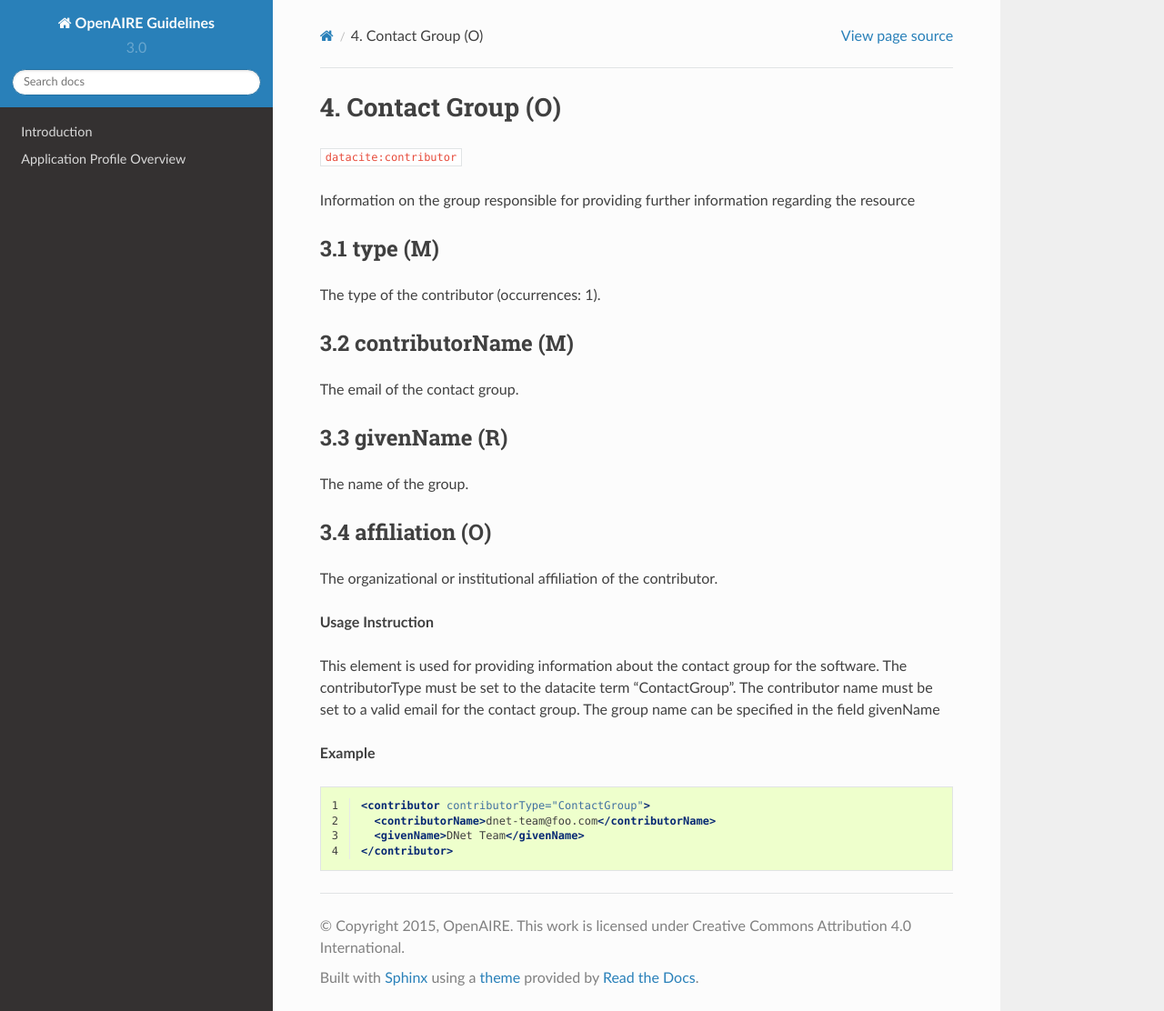
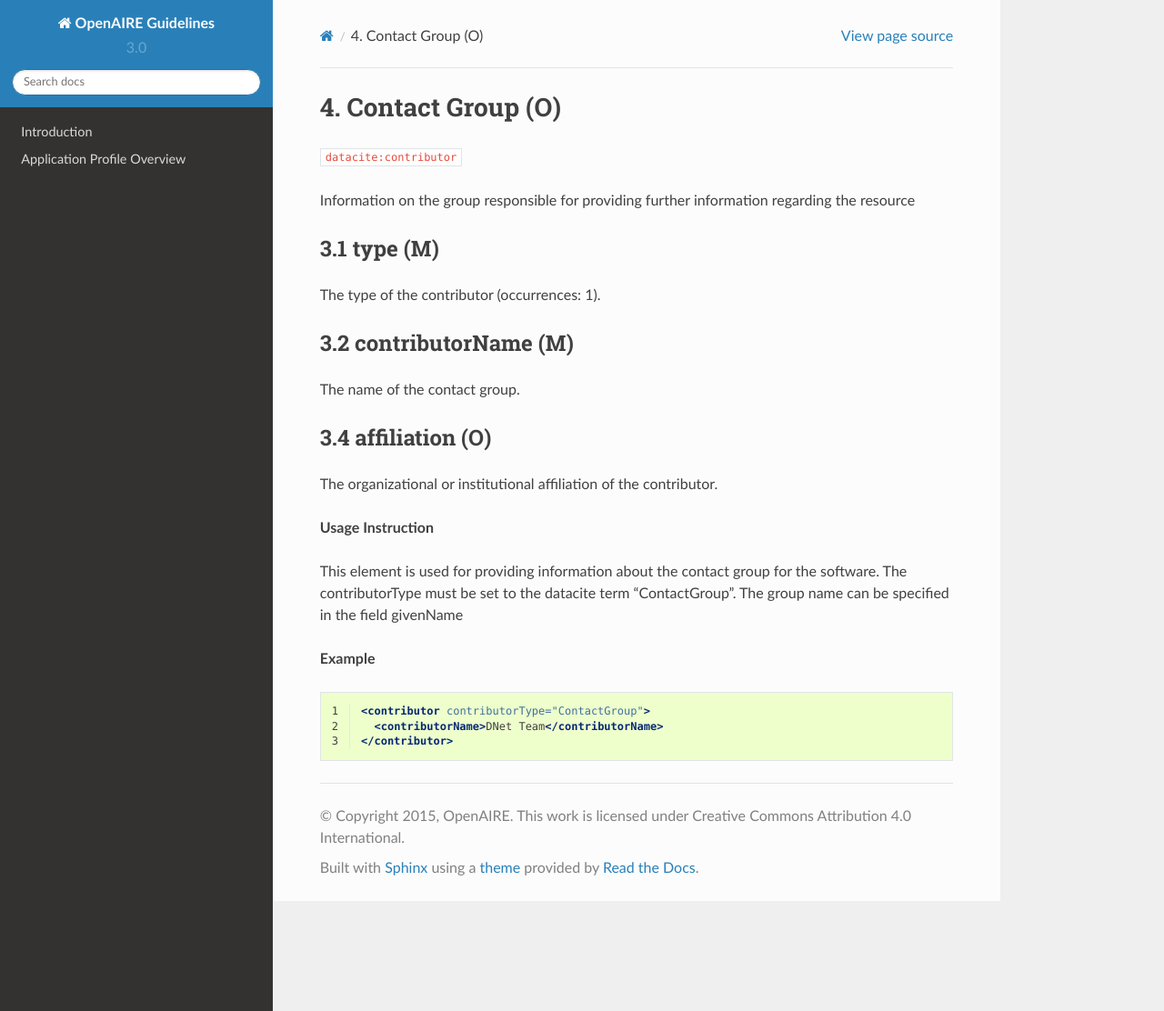
Before and after one commit to mirima2/software_guidelines, a Sphinx documentation site: the page built from docs/source/field_contact_group.rst, in a window 1280 px wide and 1112 px high. Shown: the whole window at 91% size. Built offline with Sphinx 7.4.7 and the Read the Docs theme 2.0.0, drawn with Linux system fonts in a browser that asks for light colours.

Commit message:
aggiunte nuove guidelins

```diff
--- a/docs/source/field_contact_group.rst
+++ b/docs/source/field_contact_group.rst
@@ -16,13 +16,7 @@ The type of the contributor (occurrences: 1).
 3.2 contributorName (M)
 -------------------
 
-The email of the contact group.
-
-
-3.3 givenName (R)
------------------
-
-The name of the group.
+The name of the contact group.
 
 
 3.4 affiliation (O)
@@ -33,7 +27,7 @@ The organizational or institutional affiliation of the contributor.
 
 **Usage Instruction**
 
-This element is used for providing information about the contact group for the software. The contributorType must be set to the datacite term "ContactGroup". The contributor name must be set to a valid email for the contact group. The group name can be specified in the field givenName
+This element is used for providing information about the contact group for the software. The contributorType must be set to the datacite term "ContactGroup".  The group name can be specified in the field givenName
 
 **Example**
 
@@ -41,6 +35,5 @@ This element is used for providing information about the contact group for the s
    :linenos:
 
    <contributor contributorType="ContactGroup">
-     <contributorName>dnet-team@foo.com</contributorName>
-     <givenName>DNet Team</givenName>
+     <contributorName>DNet Team</contributorName>
    </contributor>
--- a/docs/source/field_contact_person.rst
+++ b/docs/source/field_contact_person.rst
@@ -16,7 +16,7 @@ The type of the contributor (occurrences: 1).
 3.2 contributorName (M)
 -------------------
 
-The email of the contact person.
+The name of the contact person. Use inverted name, so the syntax will be the following: “surname”, “initials” (“first name”) “prefix”.
 
 
 3.3 givenName (R)
@@ -65,7 +65,5 @@ This element is used for providing information about the contact person for the
    :linenos:
 
    <contributor contributorType="ContactPerson">
-     <contributorName>pippo@foo.com</contributorName>
-     <givenName>Name</givenName>
-     <familyName>Surname</familyName>
+     <contributorName>Doe, John</contributorName>
    </contributor>
--- a/docs/source/field_software_type.rst
+++ b/docs/source/field_software_type.rst
@@ -13,10 +13,10 @@ Specifies the type of the resource being described. Free text.
 
 **Usage Instruction**
 
-This element contains the name of the software repository. Since we are describing software resources, the resourceTypeGeneral must be set to the DataCite term "Software"
+This element contains information about the type of software. Since we are describing software resources, the resourceTypeGeneral must be set to the DataCite term "Software"
 
 .. note::
-  For OpenAIRE-Connect communities the vocabulary is controlled and established by the community
+  For OpenAIRE-Connect communities a controlled vocabulary established for each community must be used
 
 
 **Example**
--- a/docs/source/field_subject.rst
+++ b/docs/source/field_subject.rst
@@ -1,6 +1,6 @@
 .. _datacite:subject:
 
-2. Subject (R)
+8. Subject (R)
 ==============
 
 ``datacite:subject``
```
Also changed, not shown: docs/source/field_alternate_identifier.rst (added, +26 -0 lines), docs/source/field_description_language.rst (added, +21 -0 lines), docs/source/field_landing_page.rst (added, +23 -0 lines), docs/source/field_released_date.rst (added, +28 -0 lines).
